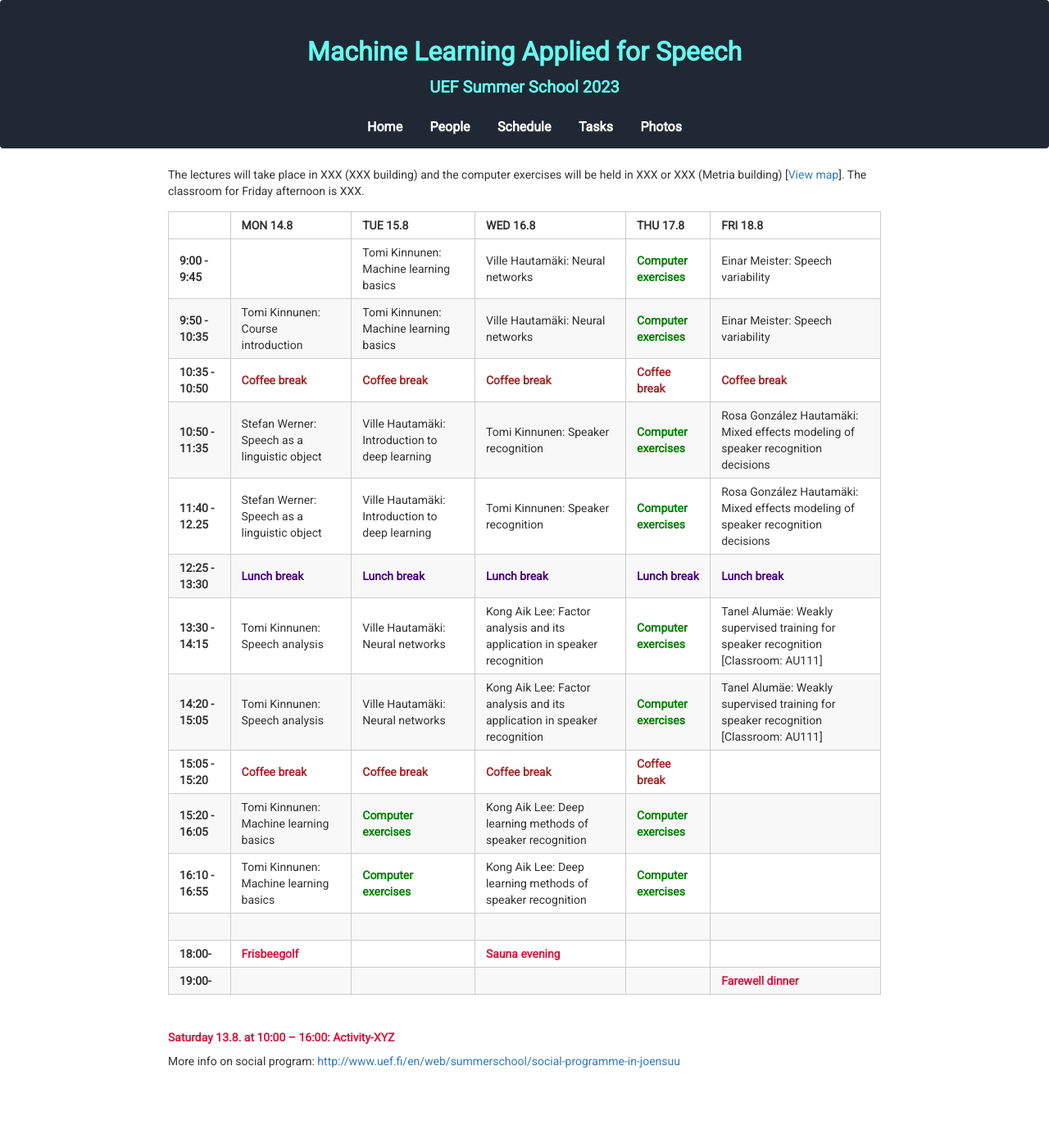
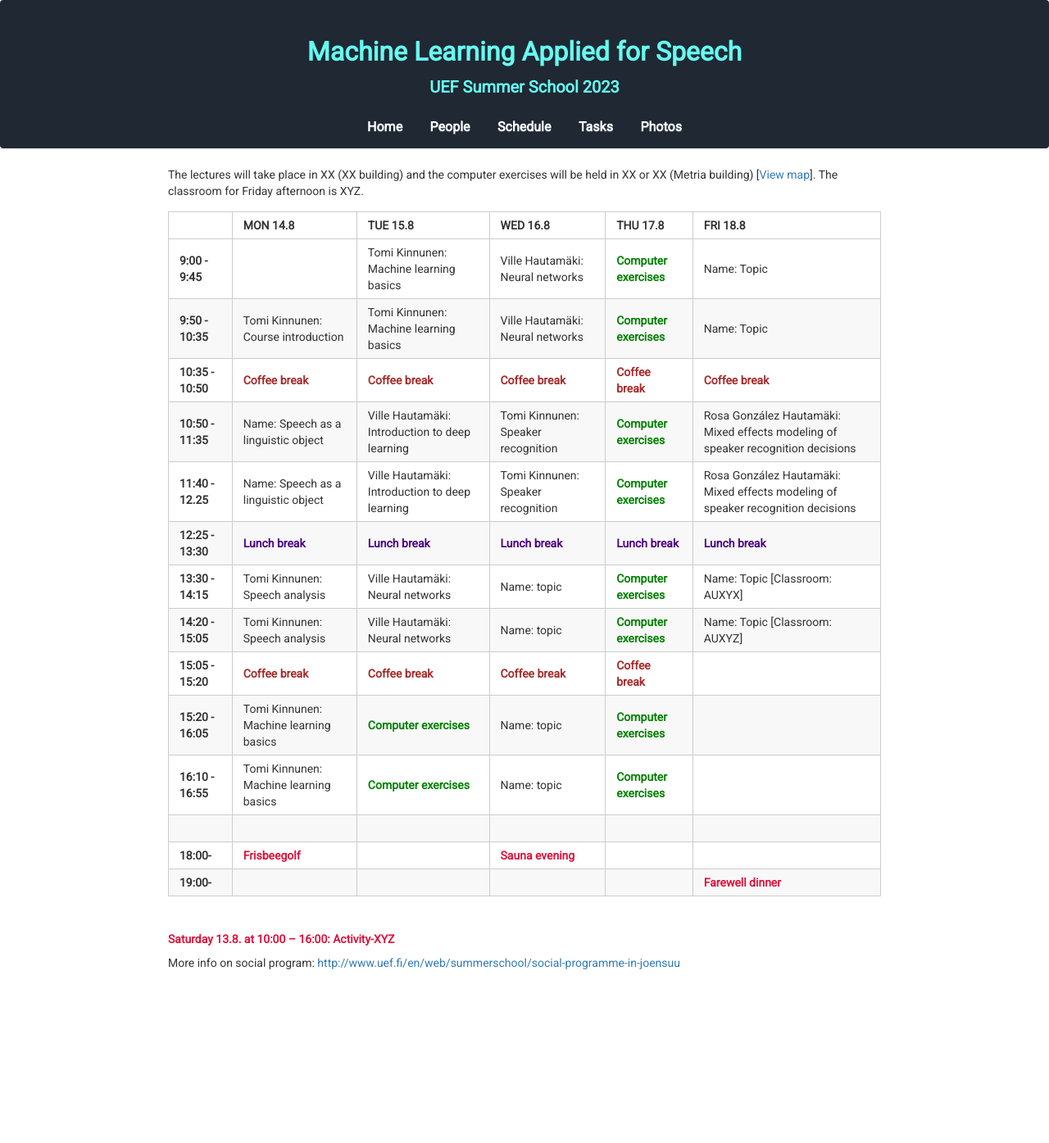
Before and after one commit to vpspeech/summerschool2023, a Jekyll site: the page built from schedule.md, in a window 1280 px wide. Shown: the whole page at 82% size. Built offline with Jekyll 4.4.1, drawn with Linux system fonts in a browser that asks for light colours; nearby versions of some CDN libraries; after the commit the page ends 1275 px from its top, so only the background shows below that.

Commit message:
Update schedule.md

```diff
--- a/schedule.md
+++ b/schedule.md
@@ -3,21 +3,21 @@ layout: default
 title: Schedule | UEF Summer School 2023
 ---
 
-The lectures will take place in XXX (XXX building) and the computer exercises will be held in XXX or XXX (Metria building) [[View map](photos/uef_map.png)]. The classroom for Friday afternoon is XXX.
+The lectures will take place in XX (XX building) and the computer exercises will be held in XX or XX (Metria building) [[View map](photos/uef_map.png)]. The classroom for Friday afternoon is XYZ.
 
 |                   | MON 14.8                                          | TUE 15.8                                                | WED 16.8                                          | THU 17.8                                          | FRI 18.8                                          |
 |-------------------|---------------------------------------------------|---------------------------------------------------------|---------------------------------------------------|---------------------------------------------------|---------------------------------------------------|
-| **9:00 - 9:45**   |                                                   | Tomi Kinnunen: Machine learning basics                       | Ville Hautamäki: Neural networks                        | <span style="color:green">**Computer exercises**</span> | Einar Meister: Speech variability                 |
-| **9:50 - 10:35**  | Tomi Kinnunen: Course introduction                     | Tomi Kinnunen: Machine learning basics                       | Ville Hautamäki: Neural networks                        | <span style="color:green">**Computer exercises**</span> | Einar Meister: Speech variability                 |
+| **9:00 - 9:45**   |                                                   | Tomi Kinnunen: Machine learning basics                       | Ville Hautamäki: Neural networks                        | <span style="color:green">**Computer exercises**</span> | Name: Topic                 |
+| **9:50 - 10:35**  | Tomi Kinnunen: Course introduction                     | Tomi Kinnunen: Machine learning basics                       | Ville Hautamäki: Neural networks                        | <span style="color:green">**Computer exercises**</span> | Name: Topic                 |
 | **10:35 - 10:50** | <span style="color:brown">**Coffee break**</span> | <span style="color:brown">**Coffee break**</span>       | <span style="color:brown">**Coffee break**</span> | <span style="color:brown">**Coffee break**</span>       | <span style="color:brown">**Coffee break**</span> |
-| **10:50 - 11:35** | Stefan Werner: Speech as a linguistic object             | Ville Hautamäki: Introduction to deep learning                | Tomi Kinnunen: Speaker recognition                     | <span style="color:green">**Computer exercises**</span> | Rosa González Hautamäki: Mixed effects modeling of speaker recognition decisions |
-| **11:40 - 12.25** | Stefan Werner: Speech as a linguistic object             | Ville Hautamäki: Introduction to deep learning                | Tomi Kinnunen: Speaker recognition                     | <span style="color:green">**Computer exercises**</span> | Rosa González Hautamäki: Mixed effects modeling of speaker recognition decisions |
+| **10:50 - 11:35** | Name: Speech as a linguistic object             | Ville Hautamäki: Introduction to deep learning                | Tomi Kinnunen: Speaker recognition                     | <span style="color:green">**Computer exercises**</span> | Rosa González Hautamäki: Mixed effects modeling of speaker recognition decisions |
+| **11:40 - 12.25** | Name: Speech as a linguistic object             | Ville Hautamäki: Introduction to deep learning                | Tomi Kinnunen: Speaker recognition                     | <span style="color:green">**Computer exercises**</span> | Rosa González Hautamäki: Mixed effects modeling of speaker recognition decisions |
 | **12:25 - 13:30** | <span style="color:indigo">**Lunch break**</span> | <span style="color:indigo">**Lunch break**</span>       | <span style="color:indigo">**Lunch break**</span> | <span style="color:indigo">**Lunch break**</span>       | <span style="color:indigo">**Lunch break**</span>   |
-| **13:30 - 14:15** | Tomi Kinnunen: Speech analysis                         | Ville Hautamäki: Neural networks                              | Kong Aik Lee: Factor analysis and its application in speaker recognition                 | <span style="color:green">**Computer exercises**</span> | Tanel Alumäe: Weakly supervised training for speaker recognition [Classroom: AU111]  |
-| **14:20 - 15:05** | Tomi Kinnunen: Speech analysis                         | Ville Hautamäki: Neural networks                              | Kong Aik Lee: Factor analysis and its application in speaker recognition                 | <span style="color:green">**Computer exercises**</span> | Tanel Alumäe: Weakly supervised training for speaker recognition [Classroom: AU111]  |
+| **13:30 - 14:15** | Tomi Kinnunen: Speech analysis                         | Ville Hautamäki: Neural networks                              | Name: topic                | <span style="color:green">**Computer exercises**</span> | Name: Topic [Classroom: AUXYX]  |
+| **14:20 - 15:05** | Tomi Kinnunen: Speech analysis                         | Ville Hautamäki: Neural networks                              | Name: topic                 | <span style="color:green">**Computer exercises**</span> | Name: Topic [Classroom: AUXYZ]  |
 | **15:05 - 15:20** | <span style="color:brown">**Coffee break**</span> | <span style="color:brown">**Coffee break**</span>       | <span style="color:brown">**Coffee break**</span> | <span style="color:brown">**Coffee break**</span>       |  |
-| **15:20 - 16:05** | Tomi Kinnunen: Machine learning basics                 | <span style="color:green">**Computer exercises**</span> | Kong Aik Lee: Deep learning methods of speaker recognition                                               | <span style="color:green">**Computer exercises**</span> |   |
-| **16:10 - 16:55** | Tomi Kinnunen: Machine learning basics                 | <span style="color:green">**Computer exercises**</span> | Kong Aik Lee: Deep learning methods of speaker recognition                                               | <span style="color:green">**Computer exercises**</span> |   |
+| **15:20 - 16:05** | Tomi Kinnunen: Machine learning basics                 | <span style="color:green">**Computer exercises**</span> | Name: topic                                               | <span style="color:green">**Computer exercises**</span> |   |
+| **16:10 - 16:55** | Tomi Kinnunen: Machine learning basics                 | <span style="color:green">**Computer exercises**</span> | Name: topic                                               | <span style="color:green">**Computer exercises**</span> |   |
 |                   |                                                   |                                                         |                                                   |                                                         |                                                   |
 | **18:00-**        | <span style="color:crimson">**Frisbeegolf**</span>          |                                                         | <span style="color:crimson">**Sauna evening**</span>                                                                        |                                                   |                                                   |
 | **19:00-**        |                                                   |                                                         |       |                                  | <span style="color:crimson">**Farewell dinner**</span>                                                  |
```
